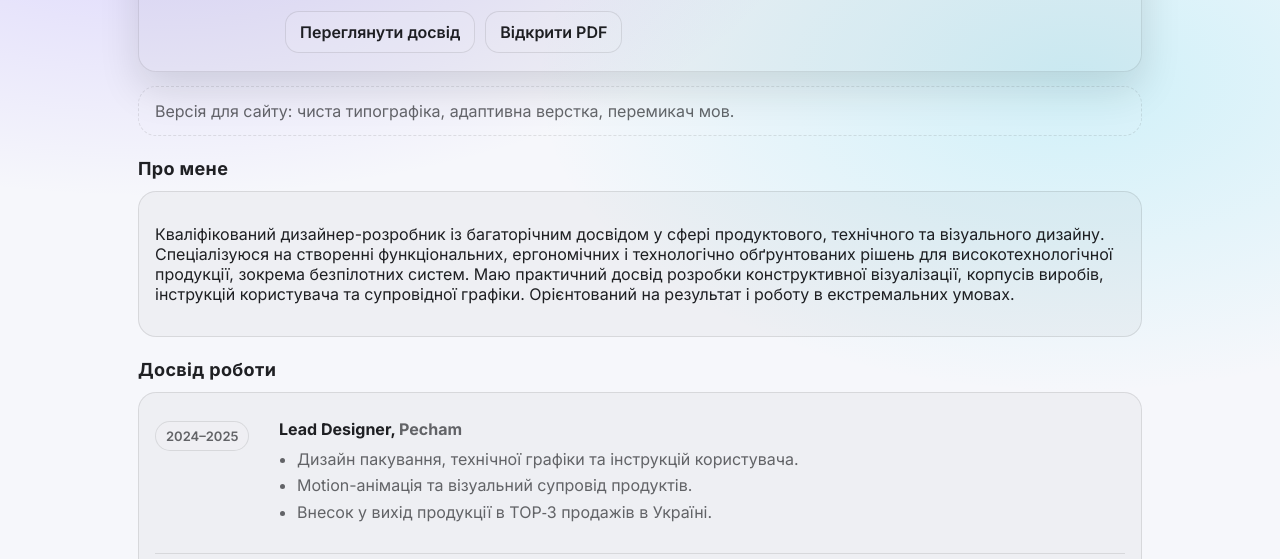
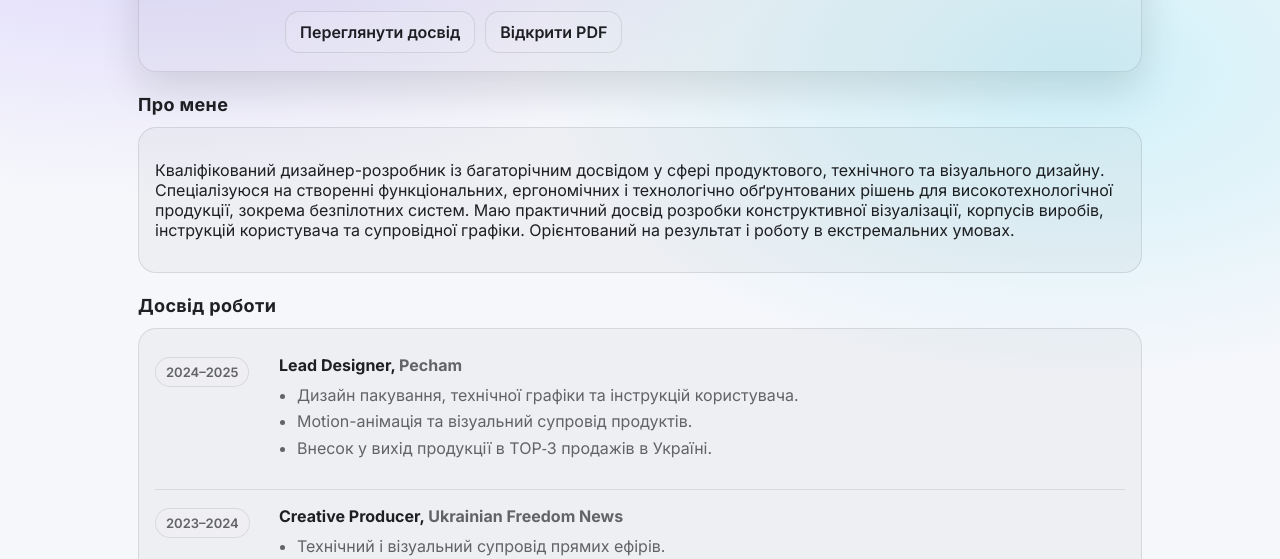
Before and after one commit to webgulden/CV, a plain HTML site: page index.html in a window 1280 px wide. Shown: the part 232-791 px from the top of the page. Drawn offline with Linux system fonts and the light colour scheme.

Commit message:
Update index.html

```diff
--- a/index.html
+++ b/index.html
@@ -49,9 +49,7 @@
         </div>
       </div>
 
-      <div class="note" data-i18n="note">
-        Версія для сайту: чиста типографіка, адаптивна верстка, перемикач мов.
-      </div>
+
     </section>
 
     <section class="section" id="about">
```
